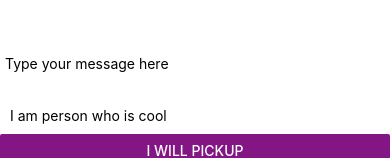
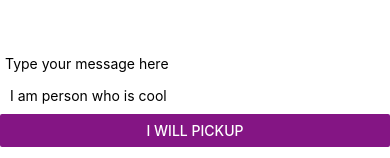
Before and after one commit to Jonathan-Tao/carpool, a React Native app: screen / in a window 390 px wide. Shown: the top 158 px of the page. Built offline with nearby package versions, Linux system fonts and the light colour scheme.

Commit message:
removing useless code

```diff
--- a/App.js
+++ b/App.js
@@ -13,11 +13,6 @@ const Textbox = (props) => {
         onChangeText={text => setText(text)}
         defaultValue={text}
       />
-
-      <Text style={styles.blackRegular}>
-        {text.split(' ').map((word) => word && '🍕').join(' ')}
-      </Text>
-
     </View>
   )
 
```
